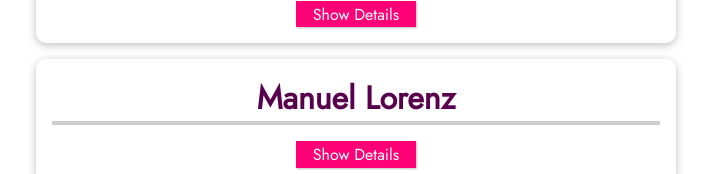
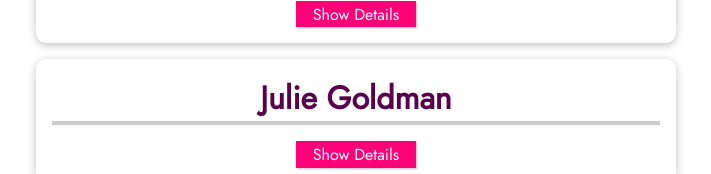
Before and after one commit to michael-kestler/vue-cli-01-a-new-vue-project, a Vue app: page / in a window 1280 px wide. Shown: the part 284-458 px from the top of the page, without its empty margins (284-995 px from the left). Built offline with nearby package versions, Linux system fonts and the light colour scheme.

Commit message:
created props inside FriendContact component file

```diff
--- a/src/App.vue
+++ b/src/App.vue
@@ -3,8 +3,16 @@
 <section>
      <header><h1>My Friends</h1></header>
     <ul>
-        <friend-contact></friend-contact>
-        <friend-contact></friend-contact>
+        <friend-contact
+        name="Manuel Lorenz"
+        phone-number="954-749-1358"
+        email-address="manuel@locohost.com"
+        ></friend-contact>
+        <friend-contact
+         name="Julie Goldman"
+         phone-number="786-743-1398"
+         email-address="goldfinger@locohost.com"
+        ></friend-contact>
     </ul>
 </section>
 </template>
@@ -23,7 +31,7 @@
                         id: 'julie',
                         name: 'Julie Goldman',
                         phone: '786-743-1398',
-                        email: 'goldfinder@locohost.com'
+                        email: 'goldfinger@locohost.com'
                     }
                 ]
             }
--- a/src/components/FriendContact.vue
+++ b/src/components/FriendContact.vue
@@ -1,16 +1,21 @@
 <template>
 <li>
-    <h2>{{friend.name}}</h2>
+    <h2>{{ name }}</h2>
     <button @click="toggleDetails">{{ detailsAreVisible ? 'Hide' : 'Show'}} Details</button>
     <ul v-if="detailsAreVisible">
-        <li><strong>Phone:</strong> {{friend.phone}}</li>
-        <li><strong>Email:</strong>{{friend.email}}</li>
+        <li><strong>Phone: </strong> {{ phoneNumber }}</li>
+        <li><strong>Email: </strong>{{ emailAddress }}</li>
     </ul>
 </li>
 </template>
 
 <script>
     export default {
+     props: [
+        'name',
+        'phoneNumber',
+        'emailAddress'
+     ],
     data(){
         return{
         detailsAreVisible: false,
@@ -22,6 +27,10 @@
         },
 
         }
+
+
+
+
         },
         methods: {
             toggleDetails(){
```
